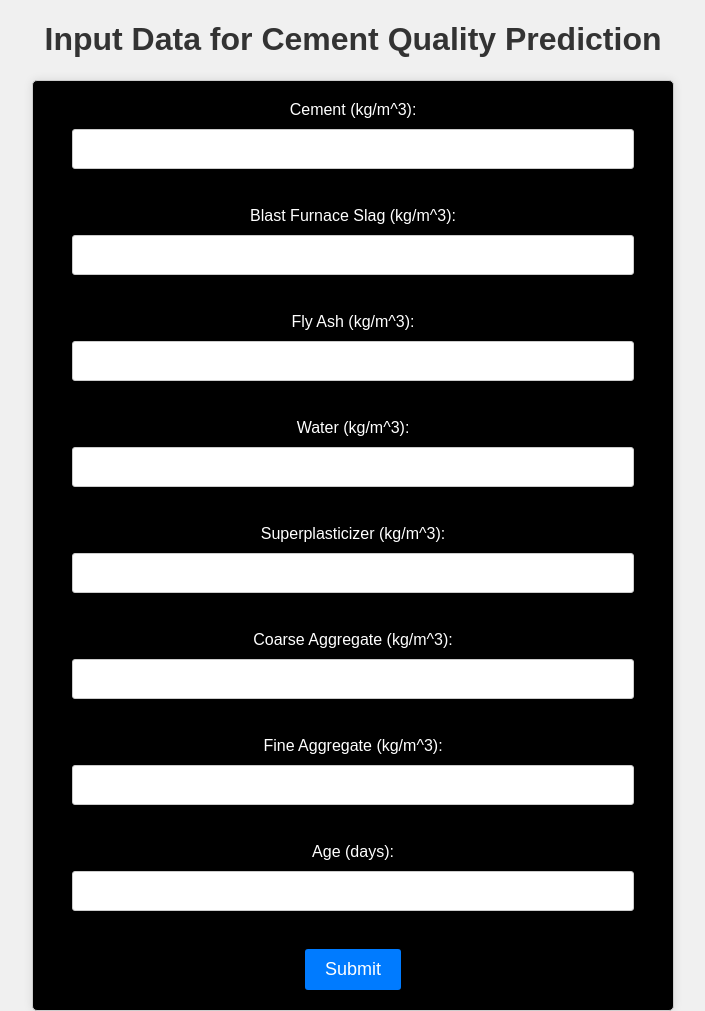
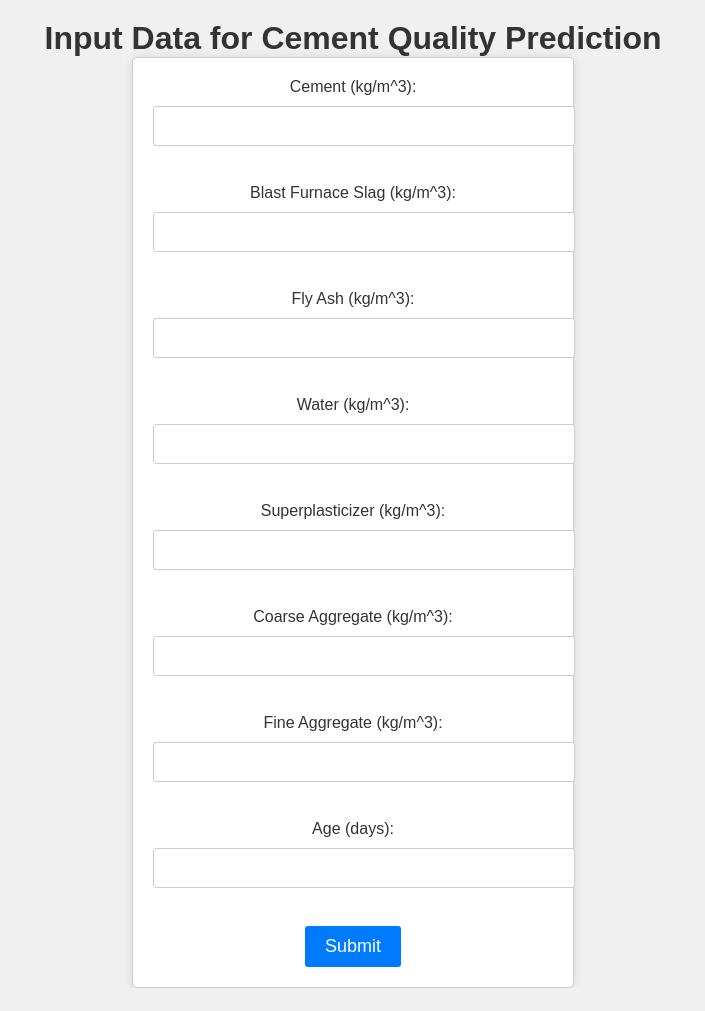
Before and after one commit to RobinMaheshwary/Cement_Quality_Prediction, a Flask app: page / in a window 1280 px wide. Shown: the whole page, without its empty margins (287-992 px from the left). After the commit the page ends 988 px from the top, so only its background shows below. Run offline with Flask 3, Linux system fonts and the light colour scheme; parts of the project's set-up code (start-up, migrations or seed data) failed here and were passed over.

Commit message:
v2: updated index.css

```diff
--- a/static/index.css
+++ b/static/index.css
@@ -1,23 +1,28 @@
+/* Reset some default browser styles */
+body, h1, form, label, input {
+    margin: 0;
+    padding: 0;
+}
+
 /* Style for the entire page */
 body {
     font-family: Arial, sans-serif;
     background-color: #f0f0f0;
-    margin: 0;
-    padding: 0;
     text-align: center;
 }
 
 /* Style for the heading */
 h1 {
     color: #333;
+    margin-top: 20px;
 }
 
 /* Style for the form container */
 form {
-    max-width: 600px;
+    max-width: 400px;
     margin: 0 auto;
     padding: 20px;
-    background-color: #000000;
+    background-color: #fff;
     border: 1px solid #ccc;
     border-radius: 5px;
     box-shadow: 0px 0px 10px rgba(0, 0, 0, 0.1);
@@ -27,12 +32,12 @@ form {
 label {
     display: block;
     margin-bottom: 10px;
-    color: #ffffff;
+    color: #333;
 }
 
 /* Style for text inputs */
 input[type="text"] {
-    width: 90%;
+    width: 100%;
     padding: 10px;
     margin-bottom: 20px;
     border: 1px solid #ccc;
@@ -55,3 +60,10 @@ input[type="submit"] {
 input[type="submit"]:hover {
     background-color: #0056b3;
 }
+
+/* Responsive design for small screens */
+@media (max-width: 600px) {
+    form {
+        max-width: 90%;
+    }
+}
```
